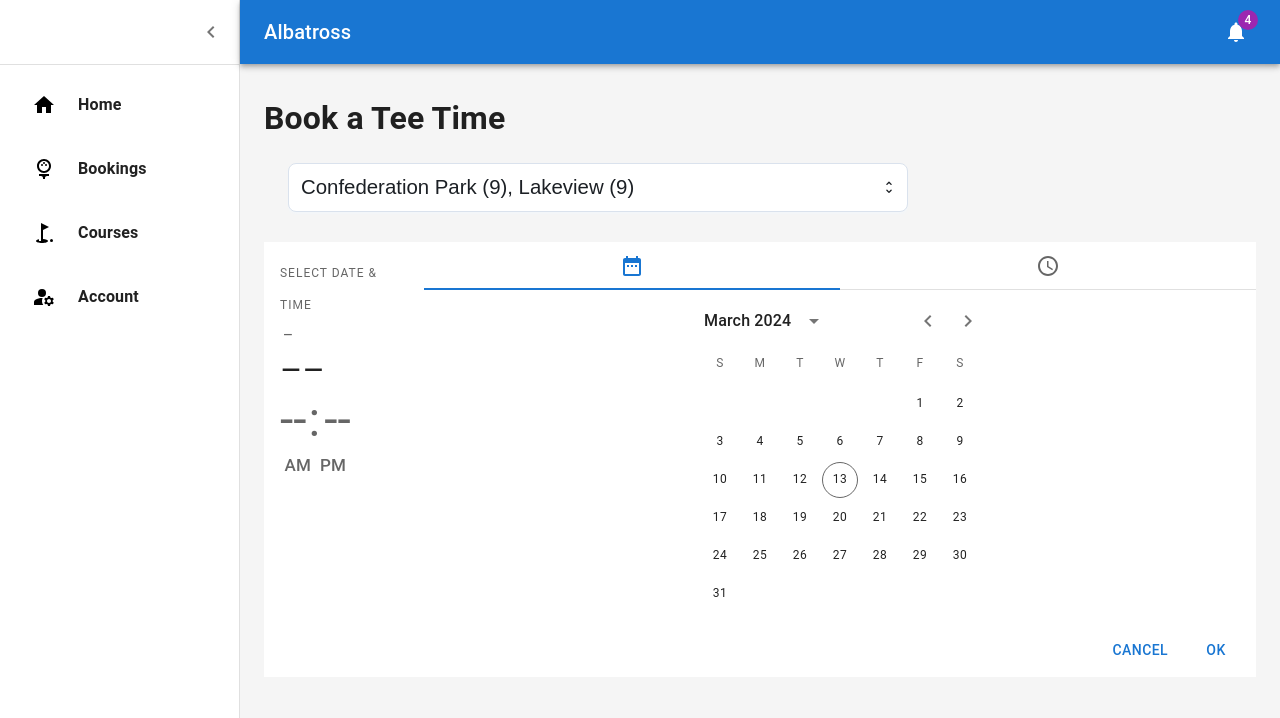
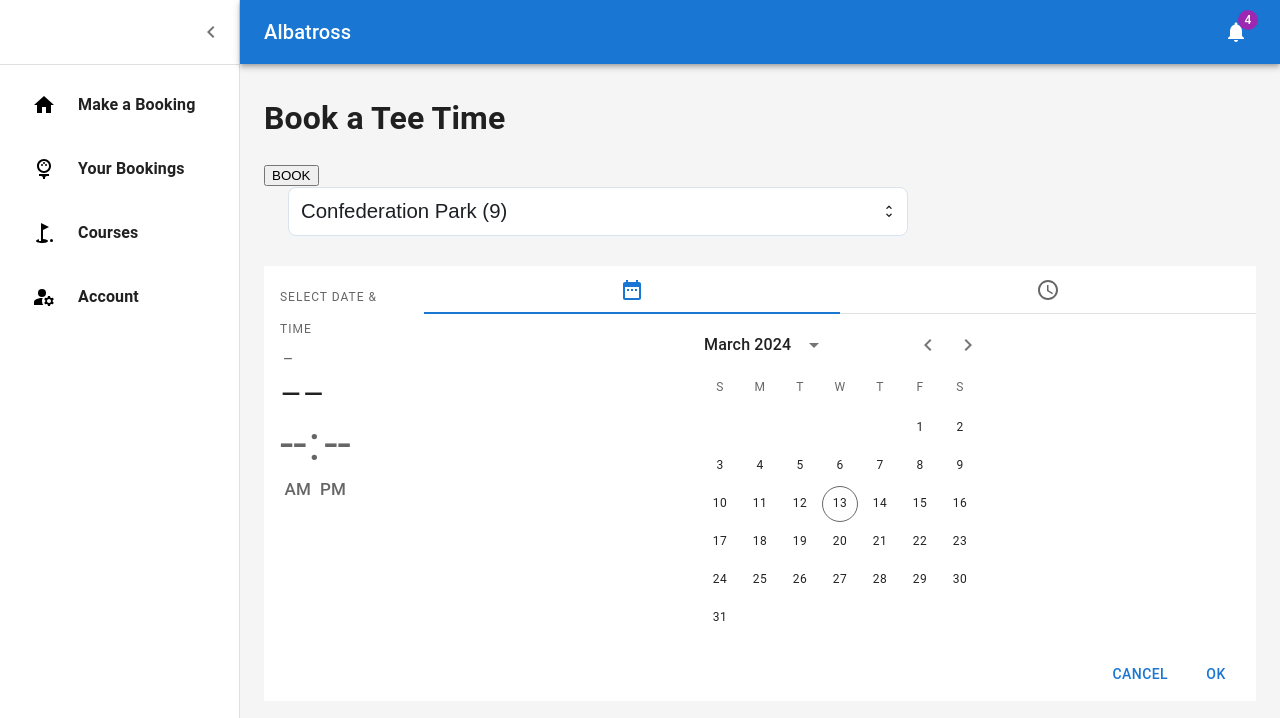
Before and after one commit to AconConnolly/Albatross, a React (Vite) app in the folder frontend/: page /home in a window 1280 px wide. Shown: the top 718 px of the page. Built offline with nearby package versions, Linux system fonts and the light colour scheme.

Commit message:
Ran into a wall

```diff
--- a/frontend/src/App.jsx
+++ b/frontend/src/App.jsx
@@ -5,9 +5,9 @@ import Main from "./Main";
 import { BrowserRouter, Routes, Route } from "react-router-dom";
 
 
-import SignIn from "./Components/SignIn";
+import SignIn from "./pages/SignIn";
 import AppWrapper from "./AppWrapper";
-import SignUp from "./Components/SignUp";
+import SignUp from "./pages/SignUp";
 import AllCourses from "./pages/AllCourses";
 import Confed from "./Components/Calgary Courses/Confed";
 import McCall from "./Components/Calgary Courses/McCall";
--- a/frontend/src/Bookings.jsx
+++ b/frontend/src/Bookings.jsx
@@ -1,21 +1,25 @@
 import * as React from "react";
-import Button from "@mui/material/Button";
 import Card from "@mui/material/Card";
-import CardActions from "@mui/material/CardActions";
 import CardContent from "@mui/material/CardContent";
 import CardMedia from "@mui/material/CardMedia";
 import CssBaseline from "@mui/material/CssBaseline";
 import Grid from "@mui/material/Grid";
-import Stack from "@mui/material/Stack";
-import Box from "@mui/material/Box";
 import Typography from "@mui/material/Typography";
 import Container from "@mui/material/Container";
-import Link from "@mui/material/Link";
 import { createTheme, ThemeProvider } from "@mui/material/styles";
+import DateCalendar from "./Components/DateCalendar";
 
-export default function Main(props) {
+export default function Bookings(props) {
+  const [selectedDate, setSelectedDate] = React.useState(null); // State to store the selected date
+
   const handleSelectionChange = (selectedValue) => {
     console.log("Selected value:", selectedValue);
+    setSelectedDate(selectedValue); // Update the selected date state
+  };
+
+  const handleDateChange = (event) => {
+    console.log("Date changed in Bookings component:", event.$d);
+    setSelectedDate(event); // Update the selected date state
   };
 
   const bookedCards = [
@@ -70,6 +74,17 @@ export default function Main(props) {
       <Container style={{ marginTop: "30px" }}>
         <h1>Your Bookings</h1>
         <h2>Confirmed Bookings</h2>
+        <Container
+          style={{ backgroundColor: "black", height: "200px", width: "300px" }}
+        >
+          {/* Display selected date */}
+          {selectedDate && (
+            <Typography variant="h6">
+              Selected Date: {selectedDate.$d.toString()}
+            </Typography>
+          )}
+
+        </Container>
         <h2>Pending bookings</h2>
       </Container>
 
--- a/frontend/src/Components/CourseSelection.jsx
+++ b/frontend/src/Components/CourseSelection.jsx
@@ -6,33 +6,46 @@ import { styled } from "@mui/system";
 import UnfoldMoreRoundedIcon from "@mui/icons-material/UnfoldMoreRounded";
 import { useState } from "react";
 
+const options = [
+  { value: 10, name: "Confederation Park (9)" },
+  { value: 20, name: "Lakeview (9)" },
+  { value: 30, name: "Maple Ridge (18)" },
+  { value: 40, name: "McCall Lake (18)" },
+  { value: 50, name: "McCall Lake Par 3 (9)" },
+  { value: 60, name: "Shaganappi Point (18)" },
+  { value: 70, name: "Shaganappi Valley (9)" },
+  { value: 80, name: "Shaganappi Valley Back (9)" },
+];
 
-export default function UnstyledSelectMultiple() {
+export default function CourseSelection( ) {
+  const [courseSelected, setCourseSelected] = useState([10]);
 
-    const [selectedValue, setSelectedValue] = useState(null);
+  const handleSelectionChange = (event) => {
+    const values = event.target.value;
+    setCourseSelected(values);
+    const selectedNames = options
+      .filter(option => values.includes(option.value))
+      .map(option => option.name);
 
-    const handleSelectionChange = (event) => {
-    const value = event.target.value;
-    setSelectedValue(value);
-    onSelectValueChange(value); // Invoke the onSelectValueChange callback with the selected value
+    console.log("Selected options:", selectedNames);
+
+    onSelectValueChange(values);
   };
+
+  console.log("courseSelected:", courseSelected);
+
   return (
-    <MultiSelect defaultValue={[10, 20]}>
-      <Option value={10}>Confederation Park (9)</Option>
-      <Option value={20}>Lakeview (9)</Option>
-      <Option value={30}>Maple Ridge (18)</Option>
-      <Option value={40}>McCall Lake (18)</Option>
-      <Option value={50}>McCall Lake Par 3 (9)</Option>
-      <Option value={60}>Shaganappi Point (18)</Option>
-      <Option value={70}>Shaganappi Valley (9)</Option>
-      <Option value={80}>Shaganappi Valley Back (9)</Option>
+    <MultiSelect value={courseSelected} onChange={handleSelectionChange}>
+      {options.map(option => (
+        <Option key={option.value} value={option.value}>{option.name}</Option>
+      ))}
     </MultiSelect>
   );
 }
 
-UnstyledSelectMultiple.propTypes = {
-    onSelectValueChange: PropTypes.func.isRequired, // Define the onSelectValueChange prop as a function
-  };
+CourseSelection.propTypes = {
+    onSelectValueChange: PropTypes.func.isRequired,
+};
 
 const MultiSelect = React.forwardRef(function CustomMultiSelect(props, ref) {
   const slots = {
--- a/frontend/src/Components/DateCalendar.jsx
+++ b/frontend/src/Components/DateCalendar.jsx
@@ -5,15 +5,19 @@ import { StaticDateTimePicker } from "@mui/x-date-pickers/StaticDateTimePicker";
 import CourseSelection from "./CourseSelection";
 import Container from "@mui/material/Container";
 
-export default function StaticDateTimePickerLandscape(props) {
+export default function DateCalendar(props) {
   const [value, setValue] = useState(null);
   const [initialValue] = useState(new Date());
 
   const onDatePicked = (event) => {
     setValue(event);
     let onlyDate = event.$d.toISOString();
-    props.onChange(onlyDate);
+
     console.log("Date Changed", event, onlyDate);
+    //Event Day, hour, and minute
+    console.log (`Full info = ${event.$d} Day ${event.$D}, hour ${event.$H}, minute ${event.$m}, Month ${event.$d.getMonth() + 1}`);
+
+    props.onDateChange(event);
   };
 
   useEffect(() => {
@@ -27,7 +31,7 @@ export default function StaticDateTimePickerLandscape(props) {
   return (
     <LocalizationProvider dateAdapter={AdapterDayjs}>
       <Container style={{ marginBottom: "30px", alignContent: "center" }}>
-        <CourseSelection style={{ fontSize: "larger" }} />
+        <CourseSelection onSelestyle={{ fontSize: "larger" }} />
       </Container>
       <StaticDateTimePicker
         orientation="landscape"
--- a/frontend/src/Components/Navbar/NavbarList.jsx
+++ b/frontend/src/Components/Navbar/NavbarList.jsx
@@ -9,13 +9,13 @@ export const mainNavbarItems = [
     {
         id: 0,
         icon: <HomeIcon/>,
-        label:'Home',
+        label:'Make a Booking',
         route: 'home',
     },
     {
         id: 1,
         icon: <SportsGolfIcon/>,
-        label:'Bookings',
+        label:'Your Bookings',
         route: 'bookings',
     },
     {
--- a/frontend/src/Main.jsx
+++ b/frontend/src/Main.jsx
@@ -9,15 +9,21 @@ import DateCalendarValue from "./Components/DateCalendar";
 
 
 export default function Main(props) {
-  const handleSelectionChange = (selectedValue) => {
-    console.log("Selected value:", selectedValue);
+
+  const handleDateChange = (event) => {
+    console.log("Event Information:", event);
+    //Do something with the event info
   }
+
   return (
 
       <Container style={{marginTop: '30px'}}>
         <h1>Book a Tee Time</h1>
+        <button>
+          BOOK
+        </button>
 
-          <DateCalendarValue />
+          <DateCalendarValue onDateChange={handleDateChange} />
 
       </Container>
 
```
Also changed, not shown: frontend/src/pages/SignIn.jsx (renamed from frontend/src/Components/SignIn.jsx), frontend/src/pages/SignUp.jsx (renamed from frontend/src/Components/SignUp.jsx).
